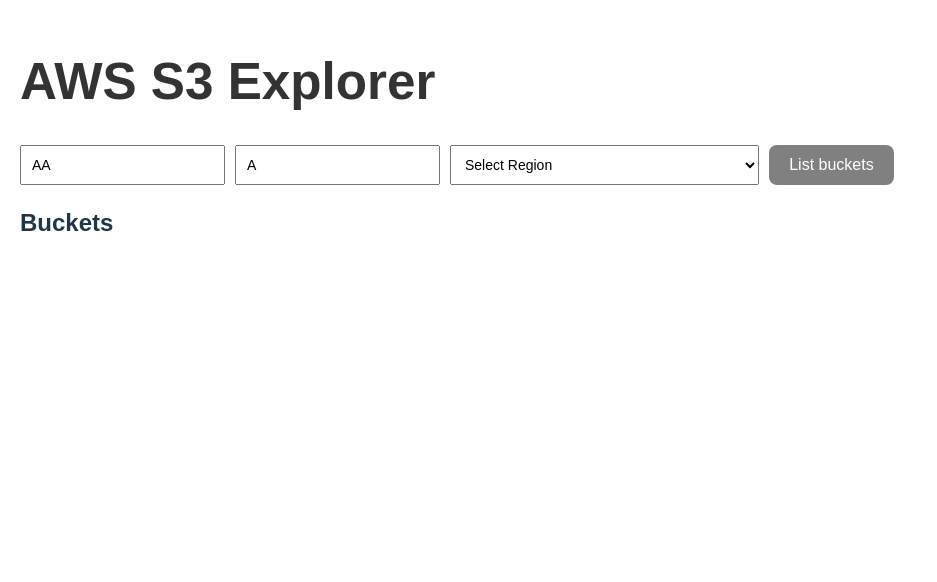
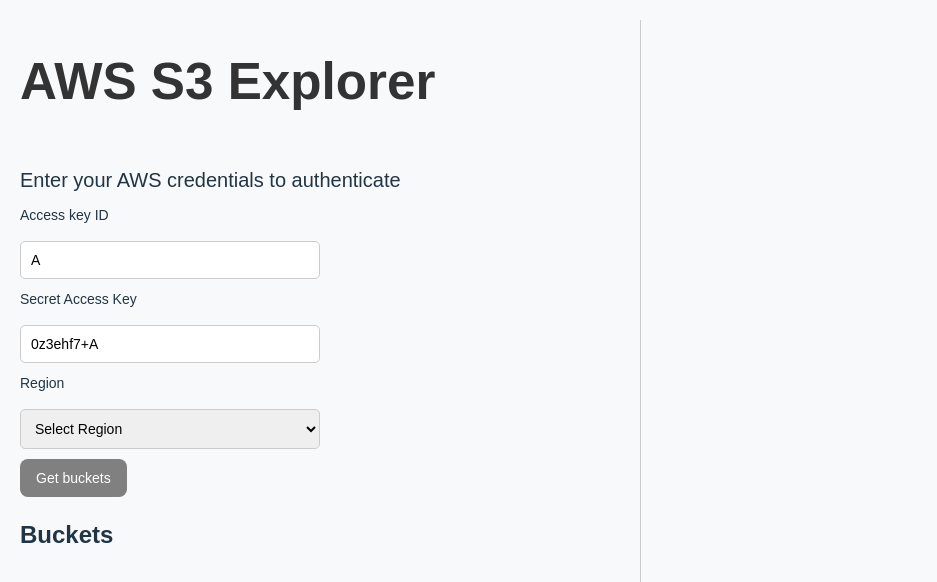
Before and after one commit to FuzzyKosmow/aws-file-system, a React (Vite) app in the folder frontend/aws3/: page / in a window 1280 px wide. Shown: the top 582 px of the page, without its empty margins (0-937 px from the left). Built offline with nearby package versions, Linux system fonts and the light colour scheme.

Commit message:
style : left side restyled

```diff
--- a/frontend/aws3/src/App.css
+++ b/frontend/aws3/src/App.css
@@ -1,6 +1,32 @@
+#root {
+  display: flex;
+  width: 100%;
+  height: 100vh;
+}
+
+body {
+  font-size: 16px;
+}
 .app {
   font-family: Arial, sans-serif;
+  display: flex;
+  flex-direction: row;
   padding: 20px;
+  width: 100%;
+  background-color: #f8f9fa;
+}
+
+.left-side,
+.right-side {
+  flex: 1;
+  width: 50%;
+}
+.divider {
+  width: 10px;
+  background-color: #f8f9fa;
+
+  border-left: 1px solid #ccc;
+  margin-left: 10px;
 }
 
 h1 {
@@ -9,14 +35,71 @@ h1 {
 
 .form {
   display: flex;
+  flex-direction: column;
+
+  .form-header {
+    p {
+      font-size: 20px;
+      margin-bottom: 10px;
+    }
+  }
+  .form-body {
+    display: flex;
+    flex-direction: column;
     gap: 10px;
-  margin-bottom: 20px;
+    .form-inputs {
+      width: 300px;
+      display: flex;
+      flex-direction: column;
+      gap: 10px;
+      label {
+        font-size: 14px;
+        margin-bottom: 5px;
       }
-
-.form input,
-.form select {
+      input {
         padding: 10px;
         font-size: 14px;
+        border-radius: 5px;
+        border: 1px solid #ccc;
+      }
+      select {
+        padding: 10px;
+        font-size: 14px;
+        border-radius: 5px;
+        border: 1px solid #ccc;
+      }
+    }
+    .form-actions {
+      display: flex;
+      flex-direction: row;
+      gap: 10px;
+
+      .disconnect-button {
+        padding: 10px 15px;
+        font-size: 14px;
+        background-color: #dc3545;
+        color: white;
+        cursor: pointer;
+      }
+      .auth-button.valid {
+        padding: 10px 15px;
+        font-size: 14px;
+        background-color: #007bff;
+        color: white;
+        cursor: pointer;
+        &:hover {
+          background-color: #0056b3;
+        }
+      }
+      .auth-button.invalid {
+        padding: 10px 15px;
+        font-size: 14px;
+        background-color: grey;
+        color: white;
+        cursor: not-allowed;
+      }
+    }
+  }
 }
 
 button {
@@ -24,7 +107,7 @@ button {
   font-size: 14px;
   background-color: #007bff;
   color: white;
-  border: none;
+
   cursor: pointer;
 }
 
@@ -32,29 +115,71 @@ button {
 .objects {
   margin-top: 20px;
 }
-.buckets-tools {
+.buckets-container {
   display: flex;
   flex-direction: column;
-
+  .buckets-tools {
     .tools {
       display: flex;
       gap: 10px;
       margin-bottom: 10px;
       .create-bucket {
-      background-color: #28a745;
+        padding: 10px 15px;
+        font-size: 14px;
+        background-color: #007bff;
+        color: white;
+
+        &:hover {
+          background-color: #0056b3;
+        }
+      }
+      .delete-bucket {
+        padding: 10px 15px;
+        font-size: 14px;
         color: white;
       }
-    .delete-bucket {
+      .delete-bucket.selected {
         background-color: #dc3545;
-      color: white;
+        &:hover {
+          background-color: #461a1e;
+        }
+      }
+      .delete-bucket.disabled {
+        background-color: grey;
+        cursor: not-allowed;
       }
       .list-objects {
+        padding: 10px 15px;
+        font-size: 14px;
+      }
+      .list-objects.disabled {
+        background-color: grey;
+        cursor: not-allowed;
+      }
+      .list-objects.selected {
+        background-color: #007bff;
+        &:hover {
+          background-color: #0056b3;
+        }
+      }
+    }
+  }
+  .buckets {
+    display: flex;
+    flex-direction: column;
+    gap: 10px;
+    .bucket {
+      padding: 10px;
+      border: 1px solid #ccc;
+      cursor: pointer;
+    }
+    .bucket:hover {
+      background-color: #f0f0f0;
+    }
+    .bucket.selected {
       background-color: #007bff;
       color: white;
     }
-  }
-  .error-container {
-    padding: 10px;
   }
 }
 
--- a/frontend/aws3/src/App.jsx
+++ b/frontend/aws3/src/App.jsx
@@ -5,8 +5,8 @@ import "./App.css";
 import regions from "./regions";
 
 //For dev:
-const accessKeyIdSample = "AA";
-const secretAccess = "A";
+const accessKeyIdSample = "A";
+const secretAccess = "0z3ehf7+A";
 
 function App() {
   const [accessKeyId, setAccessKeyId] = useState(accessKeyIdSample);
@@ -38,6 +38,7 @@ function App() {
   const [authError, setAuthError] = useState(false);
   const [isAuthenticating, setIsAuthenticating] = useState(false);
   const [authed, setAuthed] = useState(false);
+  const [authMessage, setAuthMessage] = useState("");
   const isFormValid = () => {
     return accessKeyId && secretAccessKey && region;
   };
@@ -66,14 +67,27 @@ function App() {
 
   const listBuckets = async () => {
     try {
+      setAuthMessage("");
       setAuthError(false);
       setBucketError(false);
       setBucketErrorMessage("");
       setSelectedBucket("");
       setBucketObjects([]);
+      setTree({});
+      setCurrentPath("/");
+      setSelectedObjects([]);
+      setDisplayObjects([]);
+      setBuckets([]);
+      setSelectedFolder("");
+      setLoadedObjectMessage("");
+      setSelectedBucket("");
+
       if (!isFormValid()) {
         setAuthError(true);
         setAuthed(false);
+        setAuthMessage(
+          "Access key ID, secret access key, and region are required."
+        );
         return;
       }
       setIsAuthenticating(true);
@@ -82,11 +96,16 @@ function App() {
         secretAccessKey,
         region,
       });
+
       setBuckets(response.data);
       setAuthed(true);
       setIsAuthenticating(false);
     } catch (error) {
       console.error(error);
+      setAuthError(true);
+      setAuthed(false);
+      setIsAuthenticating(false);
+      setAuthMessage("Invalid credentials. Please try again.");
     }
   };
 
@@ -299,26 +318,35 @@ function App() {
 
   return (
     <div className="app">
+      <div className="left-side">
         <h1>AWS S3 Explorer</h1>
-      {authError && (
-        <div className="error-container">
-          <p>Access Key ID, Secret Access Key, and Region are required.</p>
+
+        <div className="form">
+          <div className="form-header">
+            <p>Enter your AWS credentials to authenticate</p>
           </div>
-      )}
-      <div className="form">
+          <div className="form-body">
+            <div className="form-inputs">
+              <label htmlFor="access-key-id">Access key ID</label>
               <input
                 type="text"
                 placeholder="Access Key ID"
                 value={accessKeyId}
                 onChange={(e) => setAccessKeyId(e.target.value)}
               />
+              <label htmlFor="secret-access-key">Secret Access Key</label>
+
               <input
                 type="text"
                 placeholder="Secret Access Key"
                 value={secretAccessKey}
                 onChange={(e) => setSecretAccessKey(e.target.value)}
               />
-        <select value={region} onChange={(e) => setRegion(e.target.value)}>
+              <label htmlFor="region">Region</label>
+              <select
+                value={region}
+                onChange={(e) => setRegion(e.target.value)}
+              >
                 <option value="">Select Region</option>
                 {regions.map((region) => (
                   <option key={region.code} value={region.code}>
@@ -326,24 +354,41 @@ function App() {
                   </option>
                 ))}
               </select>
+              {authError && (
+                <div className="error-container">
+                  <p>{authMessage}</p>
+                </div>
+              )}
+            </div>
+            <div className="form-actions">
+              <button
+                className={
+                  isFormValid() ? "auth-button valid" : "auth-button invalid"
+                }
+                onClick={listBuckets}
+                disabled={!isFormValid()}
+              >
                 {isAuthenticating ? (
                   <div className="loading"></div>
                 ) : (
-          <button
-            onClick={listBuckets}
-            style={{ backgroundColor: isFormValid() ? "green" : "grey" }}
-          >
-            List buckets
+                  "Get buckets"
+                )}
               </button>
-        )}
 
               {buckets.length > 0 && (
-          <button onClick={disconnect} style={{ backgroundColor: "red" }}>
+                <button
+                  className="disconnect-button"
+                  onClick={disconnect}
+                  style={{ backgroundColor: "red" }}
+                >
                   Disconnect
                 </button>
               )}
             </div>
-      <div className="buckets">
+          </div>
+        </div>
+
+        <div className="buckets-container">
           <h2>Buckets</h2>
           {/* Show the list of buckets only if the user is authenticated */}
           {authed && (
@@ -368,7 +413,9 @@ function App() {
                           .catch((error) => {
                             if (error.response.status === 409) {
                               setBucketError(true);
-                            setBucketErrorMessage(error.response.data.message);
+                              setBucketErrorMessage(
+                                error.response.data.message
+                              );
                             } else {
                               console.error(error);
                             }
@@ -380,17 +427,17 @@ function App() {
                     {isCreatingBucket ? (
                       <div className="loading"></div>
                     ) : (
-                    "Create Bucket"
+                      "Create bucket"
                     )}
                   </button>
                   <button
-                  className="delete-bucket"
+                    //Add class selected if has selected bucket
+                    className={
+                      selectedBucket
+                        ? "delete-bucket selected"
+                        : "delete-bucket disabled"
+                    }
                     disabled={selectedBucket === ""}
-                  style={
-                    selectedBucket === ""
-                      ? { backgroundColor: "grey" }
-                      : { backgroundColor: "red" }
-                  }
                     onClick={async () => {
                       setBucketError(false);
                       setIsDeletingBucket(true);
@@ -419,24 +466,23 @@ function App() {
                     {isDeletingBucket ? (
                       <div className="loading"></div>
                     ) : (
-                    "Delete Bucket"
+                      "Delete bucket"
                     )}
                   </button>
 
                   <button
-                  className="list-objects"
+                    className={
+                      selectedBucket === ""
+                        ? "list-objects disabled"
+                        : "list-objects selected"
+                    }
                     onClick={() => listObjectsFromBucket(selectedBucket)}
                     disabled={selectedBucket === ""}
-                  style={
-                    selectedBucket === ""
-                      ? { backgroundColor: "grey" }
-                      : { backgroundColor: "#2196f3" }
-                  }
                   >
                     {loadingBucketObjects ? (
                       <div className="loading"></div>
                     ) : (
-                    "List Objects"
+                      "List objects"
                     )}
                   </button>
                 </div>
@@ -448,10 +494,12 @@ function App() {
               </div>
             </>
           )}
+          <div className="buckets">
             <ul>
               {buckets.map((bucket) => (
                 <li
                   key={bucket.Name}
+                  className={selectedBucket === bucket.Name ? "selected" : ""}
                   onClick={() => {
                     if (selectedBucket === bucket.Name) {
                       setSelectedBucket("");
@@ -459,17 +507,21 @@ function App() {
                       setSelectedBucket(bucket.Name);
                     }
                   }}
-              style={
-                bucket.Name === selectedBucket
-                  ? { backgroundColor: "#2196f3" }
-                  : {}
-              }
                 >
+                  <img
+                    style={{ width: "20px", marginRight: "10px" }}
+                    src="src/assets/bucket.svg"
+                    alt="bucket"
+                  />
                   {bucket.Name}
                 </li>
               ))}
             </ul>
           </div>
+        </div>
+      </div>
+      <div className="divider"></div>
+      <div className="right-side">
         {selectedBucket && (
           <div className="objects">
             <h2>{loadedObjectMessage}</h2>
@@ -595,6 +647,7 @@ function App() {
           </div>
         )}
       </div>
+    </div>
   );
 }
 
--- a/frontend/aws3/src/index.css
+++ b/frontend/aws3/src/index.css
@@ -73,11 +73,9 @@ button:focus-visible {
   border: 2px solid #f3f3f3;
   border-top: 2px solid #3498db;
   border-radius: 50%;
-  width: 20px;
-  height: 20px;
+  width: 10px;
+  height: 10px;
   margin: 0 auto;
-  margin-top: 10px;
-  margin-bottom: 10px;
 }
 
 @keyframes spin {
```
Also changed, not shown: frontend/aws3/src/assets/bucket.svg (added). Lines whose indentation alone changed are shown as unchanged.
